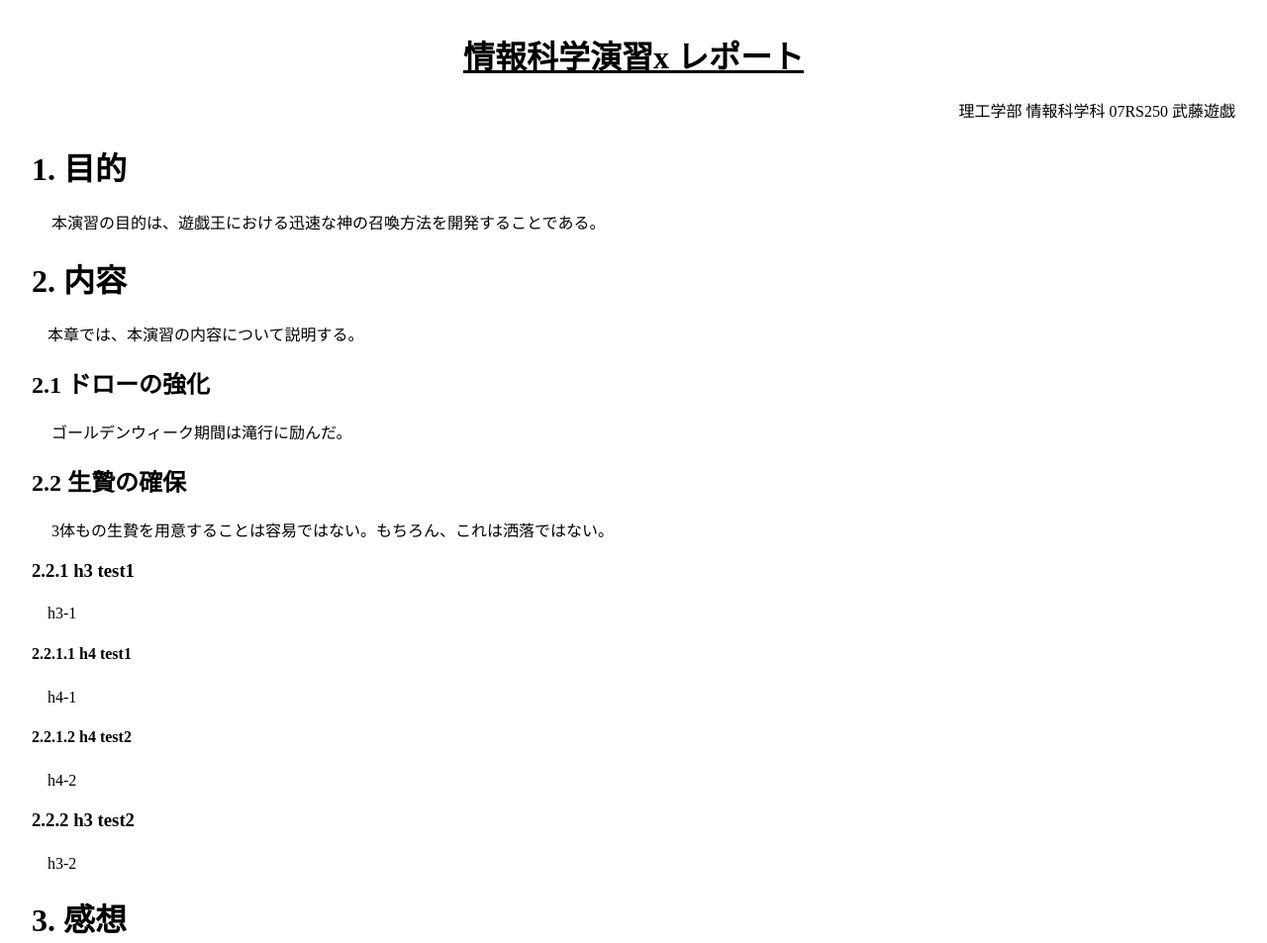
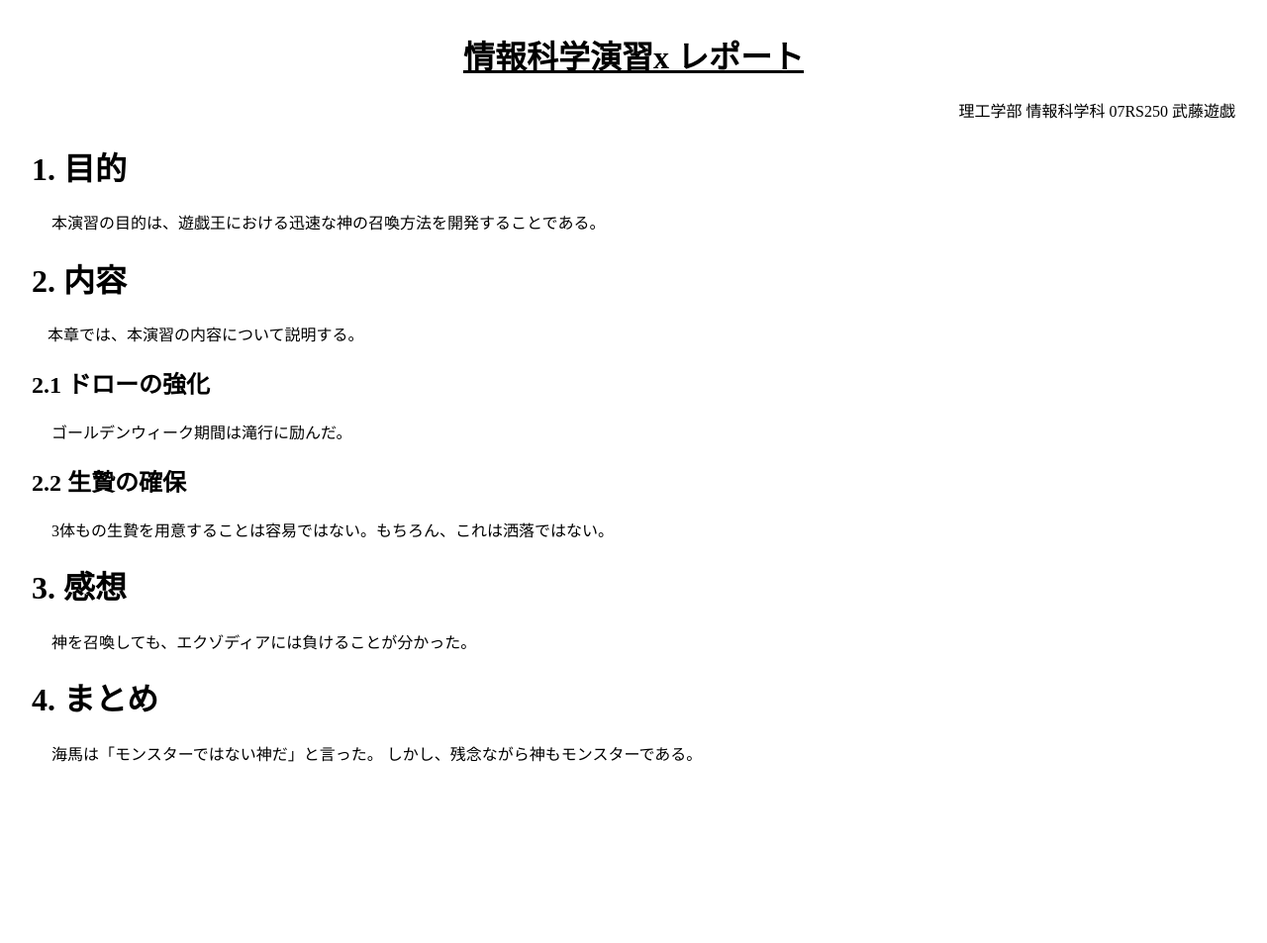
Before and after one commit to smkwlab/ise-report-template, a plain HTML site: page index.html in a window 1280 px wide. Shown: the top 953 px of the page at 99% size. After the commit the page ends 805 px from the top, so only its background shows below. Drawn offline with Linux system fonts and the light colour scheme.

Commit message:
h3, h4 テスト用記述の削除

```diff
--- a/index.html
+++ b/index.html
@@ -31,15 +31,6 @@
 3体もの生贄を用意することは容易ではない。もちろん、これは洒落ではない。
 </p>
 
-<h3>h3 test1</h3>
-<p>h3-1</p>
-<h4>h4 test1</h4>
-<p>h4-1</p>
-<h4>h4 test2</h4>
-<p>h4-2</p>
-<h3>h3 test2</h3>
-<p>h3-2</p>
-
 <h1>感想</h1>
 <p>
 神を召喚しても、エクゾディアには負けることが分かった。
```
